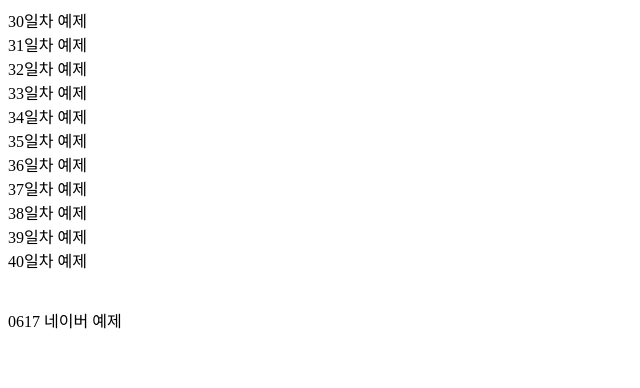
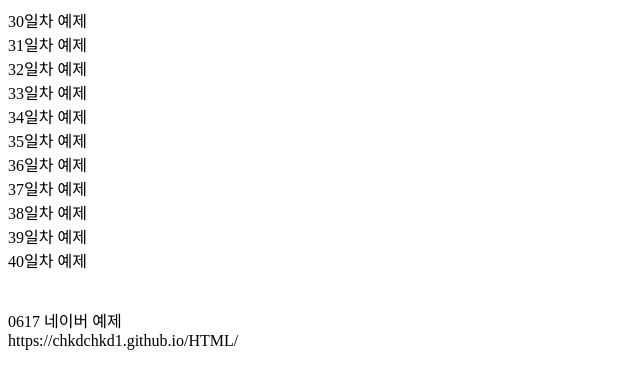
Before and after one commit to chkdchkd1/HTML, a plain HTML site: page index.html in a window 1280 px wide. Shown: the whole page, without its empty margins (0-640 px from the left). Drawn offline with Linux system fonts and the light colour scheme.

Commit message:
0629 index 추가

```diff
--- a/index.html
+++ b/index.html
@@ -27,5 +27,6 @@
     <br>
     <br>
     <a href="naver/naver.html"> 0617 네이버 예제</a> <br>
+    <a href="https://chkdchkd1.github.io/HTML/"> https://chkdchkd1.github.io/HTML/</a>
 </body>
 </html>
```
